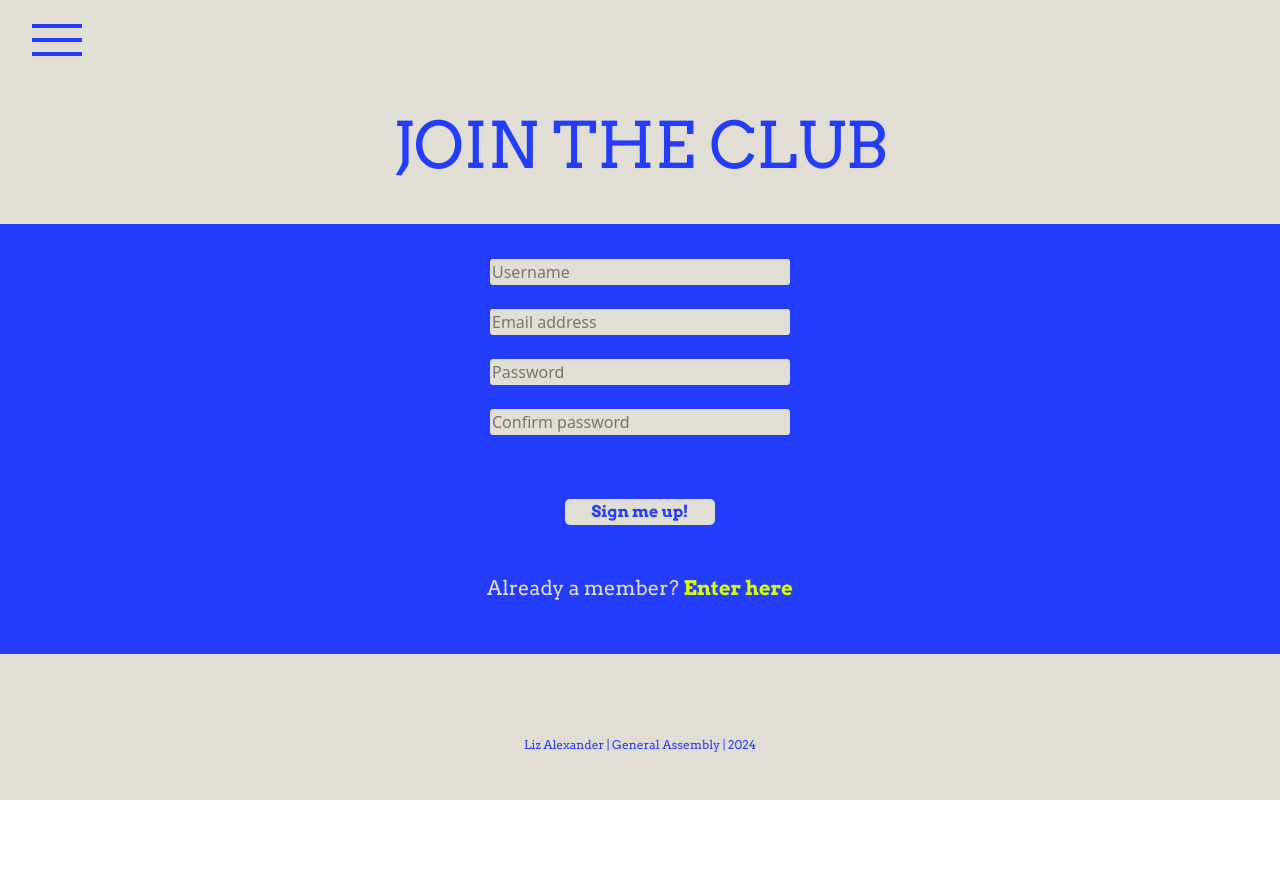
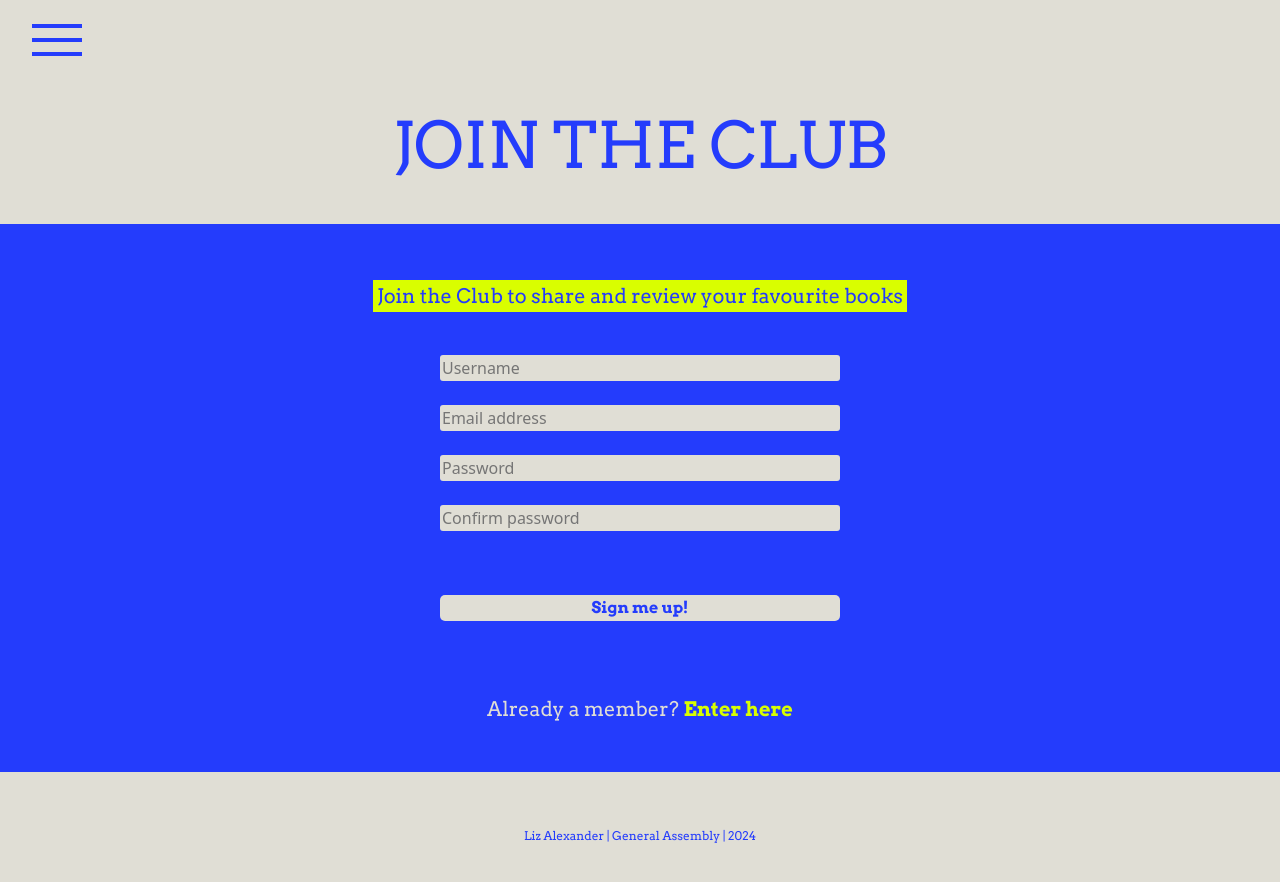
Before and after one commit to lizalex7/the_book_club, a React (Vite) app in the folder client/: page /register in a window 1280 px wide. Shown: the top 882 px of the page. Before the commit the page ends 800 px from the top, so only its background shows below. Built offline with nearby package versions, Linux system fonts and the light colour scheme.

Commit message:
upd ated formatting on the register and login page

```diff
--- a/client/src/components/BookCreate.jsx
+++ b/client/src/components/BookCreate.jsx
@@ -27,7 +27,7 @@ export default function BookCreate(){
         <label hidden htmlFor="genre">Genre</label>
         <input type="text" name="genre" placeholder='Genre' />
         {res?.statusText && <p className='danger bold mt-4'>{res.statusText}</p>}
-        <button type="submit">Create</button>
+        <button type="submit">ADD TO LIBRARY</button>
       </Form>
     </>
   )
--- a/client/src/components/Nav.jsx
+++ b/client/src/components/Nav.jsx
@@ -40,7 +40,7 @@ export default function Nav() {
             <Link to="/books/">THE LIBRARY</Link>
             { activeUser() ?
               <>
-                <Link to='/books/create/'>CREATE</Link>
+                <Link to='/books/create/'>ADD A BOOK</Link>
                 <span className='logout' onClick={handleLogOut}>LOG OUT</span>
               </>
               :
--- a/client/src/components/Register.jsx
+++ b/client/src/components/Register.jsx
@@ -19,6 +19,7 @@ export default function Register() {
     <>
       <h1 className="library">JOIN THE CLUB</h1>
       <div className="form-container">
+      <p><mark>Join the Club to share and review your favourite books</mark></p>
         <Form method="post" className="registerform" >
           <input className="registeruser" type="text" name="username" placeholder='Username' /><br />
           <input className="registeremail" type="email" name="email" placeholder='Email address' /><br />
--- a/client/src/styles/components/Create.scss
+++ b/client/src/styles/components/Create.scss
@@ -27,3 +27,8 @@
     color: #243CFC;
   }
 }
+
+.back-btn:hover {
+  background-color: #D9FE00; /* Change color on hover */
+  color: #243CFC;
+}
--- a/client/src/styles/components/Login.scss
+++ /dev/null
@@ -1,5 +0,0 @@
-.jtc-image {
-  height: 50em;
-  margin: 0px;
-  padding-right: 0px;
-}
--- /dev/null
+++ b/client/src/styles/components/Register.scss
@@ -0,0 +1,9 @@
+p {
+  color: #243CFC;
+  padding-top: 25px;
+
+  mark {
+    background-color: #D9FE00;
+    color: #243CFC;
+  }
+}
--- a/client/src/styles/global/base.scss
+++ b/client/src/styles/global/base.scss
@@ -4,6 +4,8 @@ body {
   font-family: "Arvo";
   font-weight: 400;
   font-style: normal;
+  margin: 0;
+  box-sizing: border-box;
 }
 
 #root {
--- a/client/src/styles/global/forms.scss
+++ b/client/src/styles/global/forms.scss
@@ -3,7 +3,7 @@ input {
   border-radius: 3px;
   border: none;
   color: #243CFC;
-  width: 300px;
+  width: 400px;
   font-family: 'Arvo';
 }
 
@@ -15,7 +15,7 @@ input {
 // Register and login button formatting and behaviours
 .reg-login-btn {
   font-size: 20px;
-  width: 150px;
+  width: 400px;
   background-color: #E0DED5;
   border-radius: 5px;
   font-size: 1em;
@@ -58,10 +58,10 @@ p {
   align-items: center;
   justify-content: center;
   border: solid;
-  // padding-top: 50px;
-  // padding-bottom: 50px;
   width: 500px;
   background-color: #243CFC;
+  border-bottom: 0;
+  padding-top: 25px;
 }
 
 .login-form {
@@ -84,6 +84,7 @@ p {
   display: flex;
   justify-content: center;
   align-items: center;
+  flex-direction: column;
   padding-top: 2em;
   padding-bottom: 2em;
   background-color: #243CFC;
--- a/client/src/styles/main.scss
+++ b/client/src/styles/main.scss
@@ -6,6 +6,6 @@
 @import 'components/Nav.scss';
 @import 'components/bookindex.scss';
 @import 'components/home.scss';
-@import 'components/login.scss';
+@import 'components/register.scss';
 @import 'components/SingleBook.scss';
 @import 'components/Create.scss';
```
